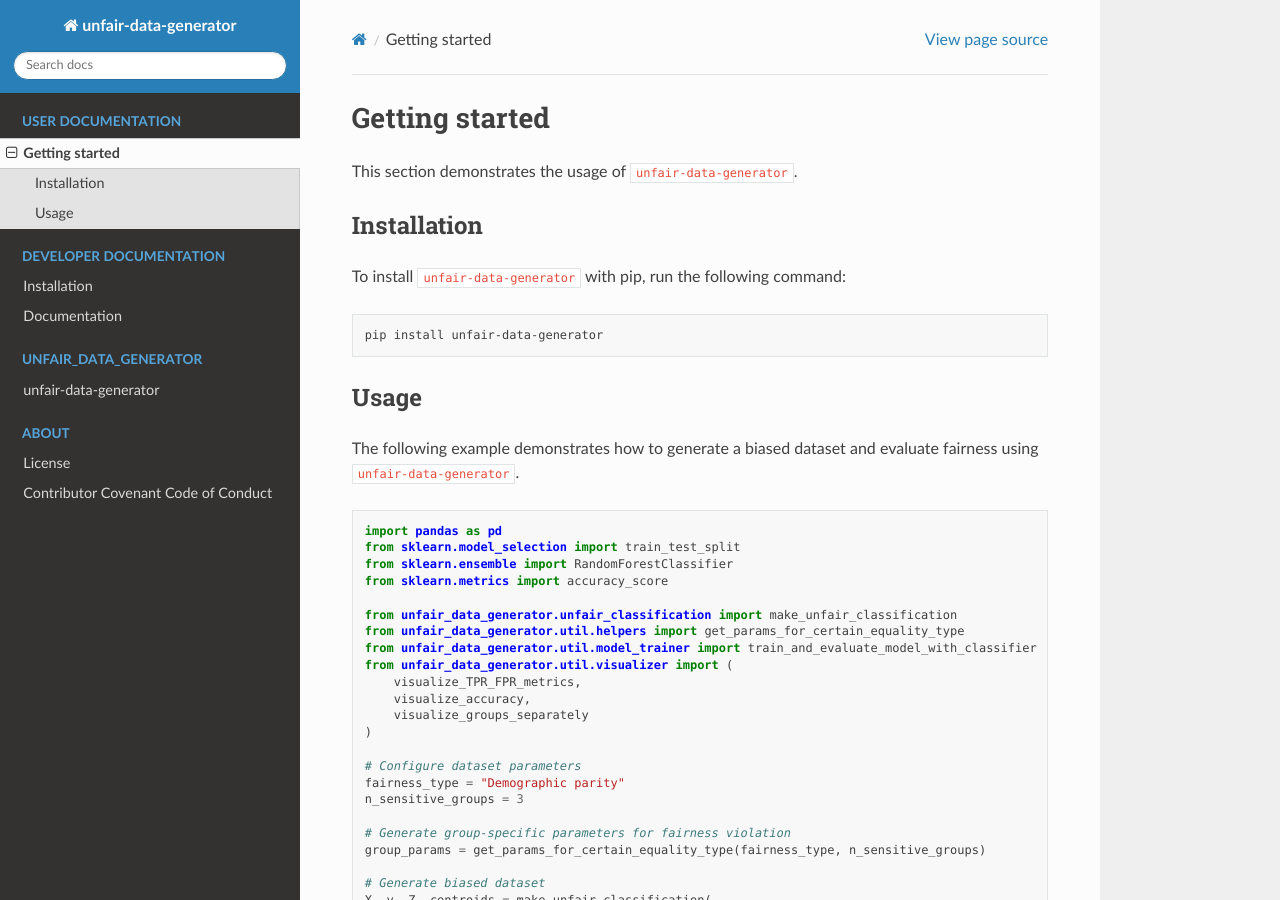
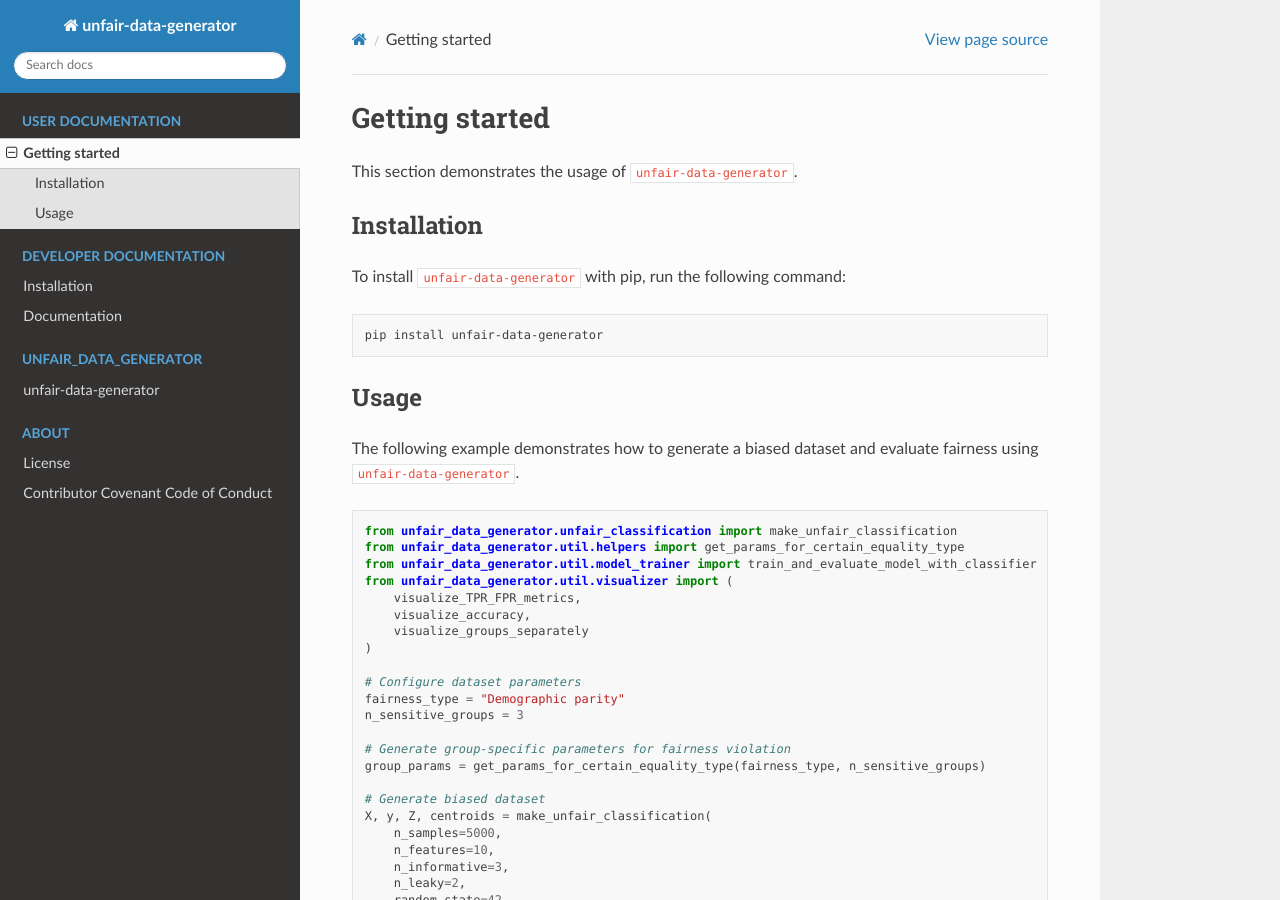
Before and after one commit to tiazv/unfair-data-generator, a Sphinx documentation site: the page built from docs/user/usage.rst, in a window 1280 px wide and 900 px high. Built offline with Sphinx 7.4.7 and the Read the Docs theme 3.1.0, drawn with Linux system fonts in a browser that asks for light colours.

Commit message:
doc: Redundant imports Redundant imports removed from Sphinx documentation

```diff
--- a/docs/user/usage.rst
+++ b/docs/user/usage.rst
@@ -18,11 +18,6 @@
 The following example demonstrates how to generate a biased dataset and evaluate fairness using ``unfair-data-generator``.
 
 ..  code:: python
-
-    import pandas as pd
-    from sklearn.model_selection import train_test_split
-    from sklearn.ensemble import RandomForestClassifier
-    from sklearn.metrics import accuracy_score
 
     from unfair_data_generator.unfair_classification import make_unfair_classification
     from unfair_data_generator.util.helpers import get_params_for_certain_equality_type
```
